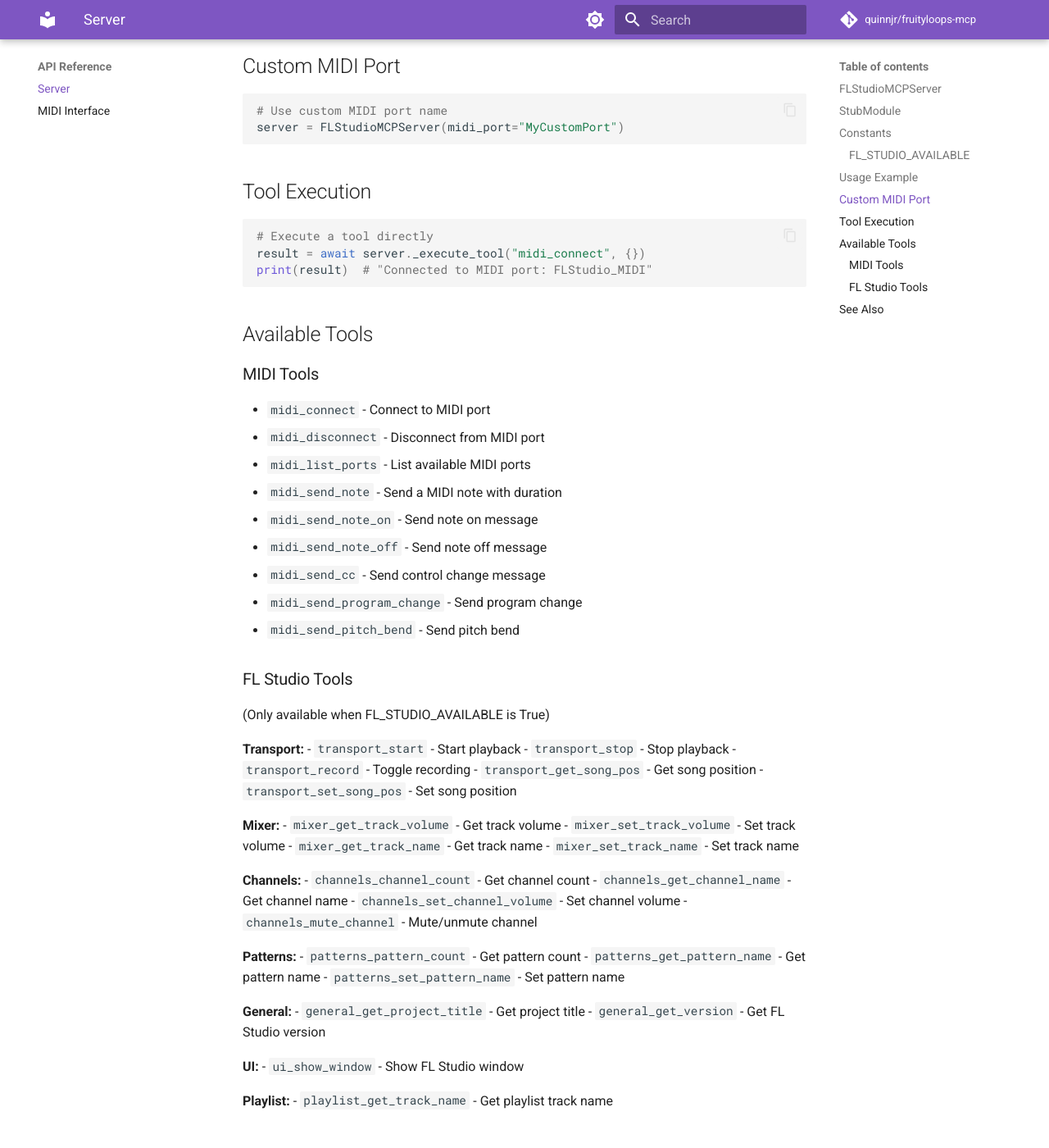
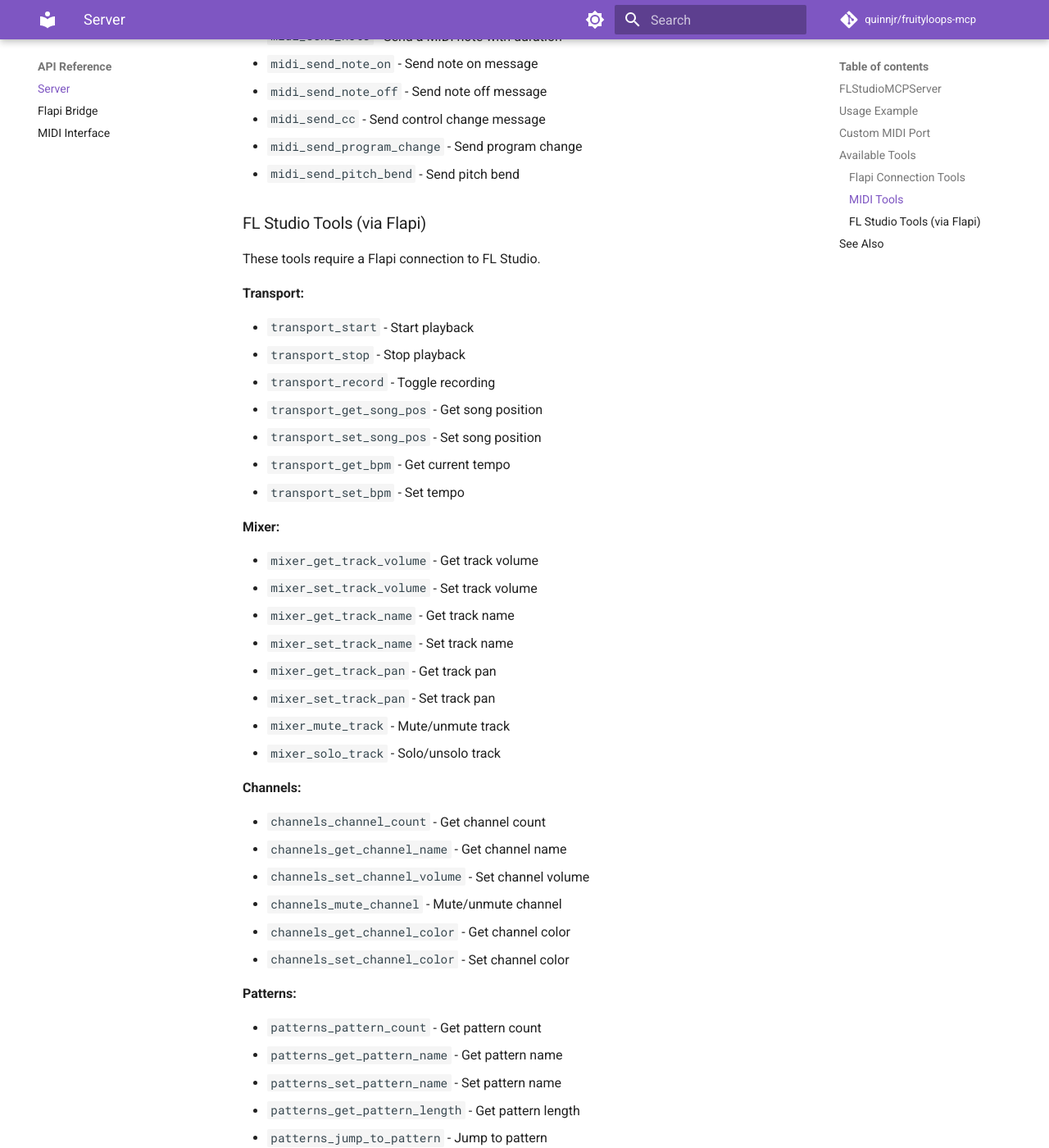
Before and after one commit to quinnjr/fruityloops-mcp, an MkDocs documentation site: the page built from docs/api/server.md, in a window 1280 px wide and 1400 px high, scrolled down 1249 px. Shown: the whole window at 82% size. Built offline with MkDocs 1.6.1 and Material for MkDocs 9.7.7, drawn with Linux system fonts in a browser that asks for light colours; comment, search, counter and statistics services are not loaded; the version menu is left out; some of the changed text lies outside the part shown.

Commit message:
Hotfix/docs flapi integration (#12)
* fix: update docs for Flapi integration

- Remove StubModule reference from server.md (no longer exists)
- Add flapi_bridge.md API documentation
- Update server.md with current tool list
- Add Flapi Bridge to mkdocs nav

* fix: resolve ruff linting errors in flapi_bridge.py

- Import Generator from collections.abc instead of typing (UP035)
- Remove unused Any import (F401)

* style: remove trailing whitespace in flapi_bridge docs

* fix: use uvx in git hooks to avoid build dependency issues

- Pre-commit: Use uvx ruff instead of uv run ruff (avoids installing project deps)
- Pre-push: Use uvx for linting, skip local pytest (runs in CI)
- This fixes issues on systems without C++ compiler for python-rtmidi
- Also fixes formatting in flapi_bridge.py

* fix: update all tests to work with Flapi-based architecture

- Remove references to StubModule and FL_STUDIO_AVAILABLE
- Update test fixtures to mock flapi_bridge instead of FL modules
- Update test_server.py, test_server_midi.py, test_integration.py
- Update test_server_coverage.py and test_coverage_boost.py
- Add tests for FLStudioBridge class

* fix(ci): add permissions for coverage-check to post PR comments

* ci: remove PR title validation workflow

* ci: remove PR linked issues check

````diff
--- a/docs/api/server.md
+++ b/docs/api/server.md
@@ -11,32 +11,6 @@
       members:
         - __init__
         - run
-        - call_tool
-        - _execute_tool
-
-## StubModule
-
-::: fruityloops_mcp.server.StubModule
-    options:
-      show_source: true
-      heading_level: 3
-
-## Constants
-
-### FL_STUDIO_AVAILABLE
-
-Boolean indicating if FL Studio API modules are available.
-
-```python
-from fruityloops_mcp.server import FL_STUDIO_AVAILABLE
-
-if FL_STUDIO_AVAILABLE:
-    # FL Studio API features are available
-    pass
-else:
-    # Running in stub mode
-    pass
-```
 
 ## Usage Example
 
@@ -54,19 +28,17 @@
 ## Custom MIDI Port
 
 ```python
-# Use custom MIDI port name
+# Use custom MIDI port name for direct MIDI control
 server = FLStudioMCPServer(midi_port="MyCustomPort")
 ```
 
-## Tool Execution
+## Available Tools
 
-```python
-# Execute a tool directly
-result = await server._execute_tool("midi_connect", {})
-print(result)  # "Connected to MIDI port: FLStudio_MIDI"
-```
+### Flapi Connection Tools
 
-## Available Tools
+- `flapi_connect` - Connect to FL Studio via Flapi
+- `flapi_disconnect` - Disconnect from Flapi
+- `flapi_status` - Get Flapi connection status
 
 ### MIDI Tools
 
@@ -80,46 +52,68 @@
 - `midi_send_program_change` - Send program change
 - `midi_send_pitch_bend` - Send pitch bend
 
-### FL Studio Tools
+### FL Studio Tools (via Flapi)
 
-(Only available when FL_STUDIO_AVAILABLE is True)
+These tools require a Flapi connection to FL Studio.
 
 **Transport:**
+
 - `transport_start` - Start playback
 - `transport_stop` - Stop playback
 - `transport_record` - Toggle recording
 - `transport_get_song_pos` - Get song position
 - `transport_set_song_pos` - Set song position
+- `transport_get_bpm` - Get current tempo
+- `transport_set_bpm` - Set tempo
 
 **Mixer:**
+
 - `mixer_get_track_volume` - Get track volume
 - `mixer_set_track_volume` - Set track volume
 - `mixer_get_track_name` - Get track name
 - `mixer_set_track_name` - Set track name
+- `mixer_get_track_pan` - Get track pan
+- `mixer_set_track_pan` - Set track pan
+- `mixer_mute_track` - Mute/unmute track
+- `mixer_solo_track` - Solo/unsolo track
 
 **Channels:**
+
 - `channels_channel_count` - Get channel count
 - `channels_get_channel_name` - Get channel name
 - `channels_set_channel_volume` - Set channel volume
 - `channels_mute_channel` - Mute/unmute channel
+- `channels_get_channel_color` - Get channel color
+- `channels_set_channel_color` - Set channel color
 
 **Patterns:**
+
 - `patterns_pattern_count` - Get pattern count
 - `patterns_get_pattern_name` - Get pattern name
 - `patterns_set_pattern_name` - Set pattern name
+- `patterns_get_pattern_length` - Get pattern length
+- `patterns_jump_to_pattern` - Jump to pattern
+
+**Playlist:**
+
+- `playlist_get_track_name` - Get playlist track name
+- `playlist_set_track_name` - Set playlist track name
 
 **General:**
+
 - `general_get_project_title` - Get project title
 - `general_get_version` - Get FL Studio version
+- `general_save_project` - Save current project
+- `general_undo` - Undo last action
 
 **UI:**
+
 - `ui_show_window` - Show FL Studio window
-
-**Playlist:**
-- `playlist_get_track_name` - Get playlist track name
+- `ui_get_visible` - Check window visibility
 
 ## See Also
 
+- [Flapi Bridge API](flapi_bridge.md)
 - [MIDI Interface API](midi.md)
 - [Usage Guide](../usage.md)
 - [FL Studio Integration](../fl-studio-integration.md)
--- a/mkdocs.yml
+++ b/mkdocs.yml
@@ -81,6 +81,7 @@
       - Git Workflow: git-workflow.md
   - API Reference:
       - Server: api/server.md
+      - Flapi Bridge: api/flapi_bridge.md
       - MIDI Interface: api/midi.md
   - About:
       - License: license.md
````
Also changed, not shown: docs/api/flapi_bridge.md (added, +140 -0 lines), 12 other files.
